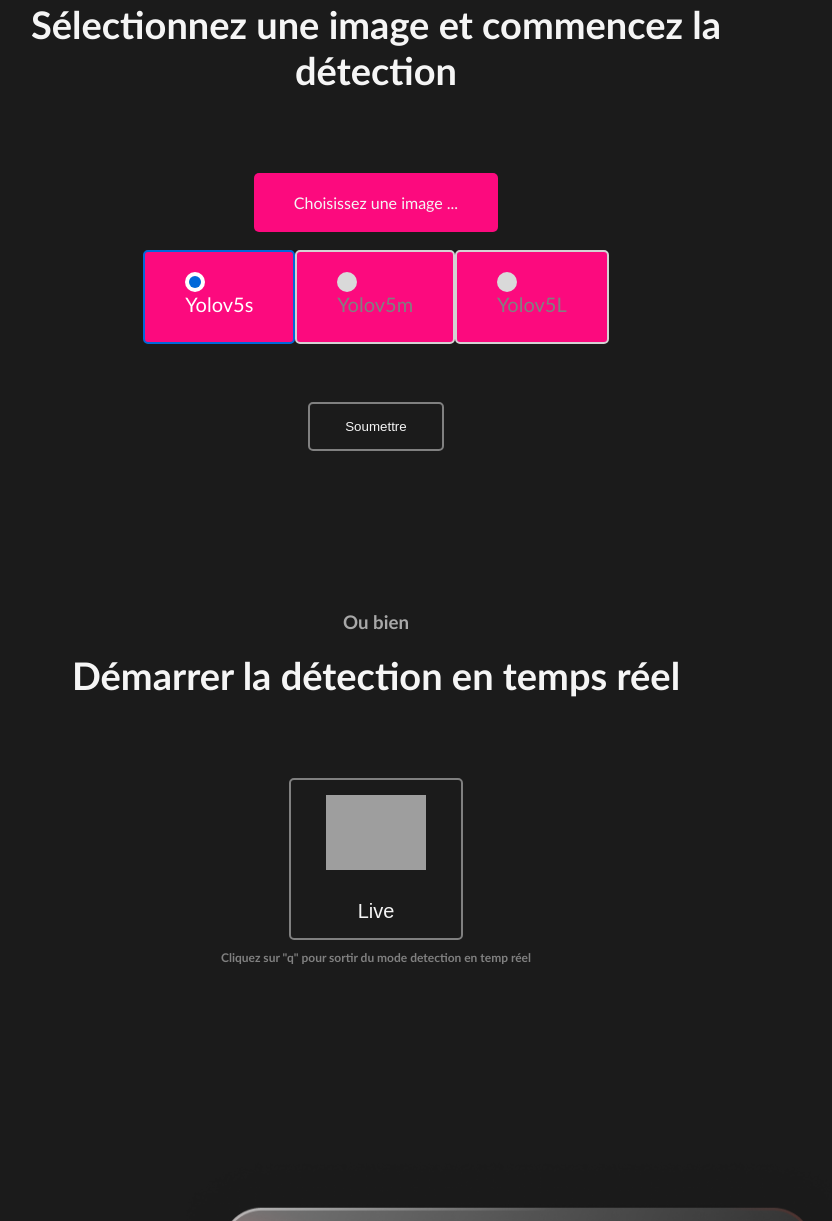
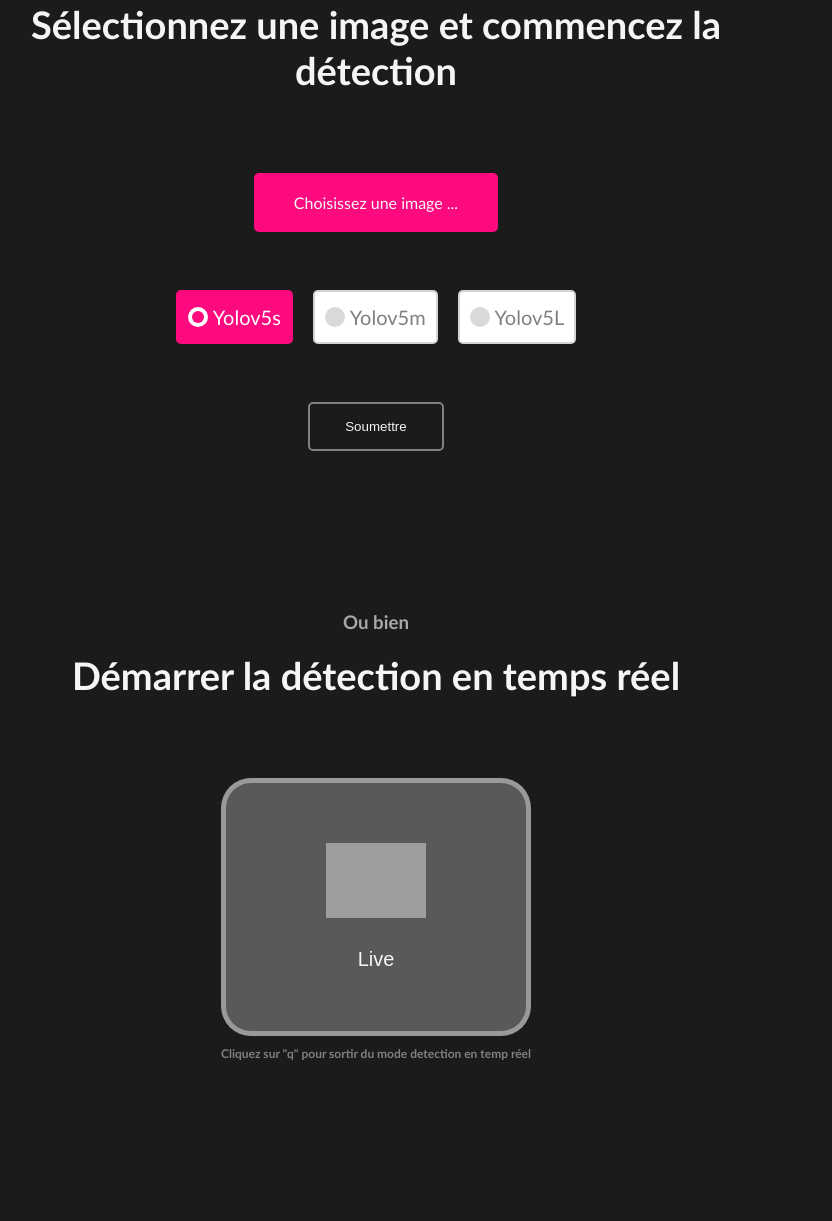
Before and after one commit to tchikyy/YoDe-finalversion-V2, a Flask app: page / in a window 1280 px wide. Shown: the part 938-2159 px from the top of the page, without its empty margins (264-1096 px from the left). Run offline with Flask 2, Linux system fonts and the light colour scheme; some libraries are stand-ins or nearby versions; grey boxes are pictures that could not be loaded.

Commit message:
Update style.css

```diff
--- a/static/style.css
+++ b/static/style.css
@@ -173,7 +173,6 @@
 
 #seconde #wrapper h2 {
     font-size: 38px;
-    /* background-color: blue; */
     margin: 0;
 }
 
@@ -195,7 +194,7 @@
     z-index: -1;
 }
 
-#seconde form #firstDiv label {
+#seconde form #firstDiv #label1 {
     display: block;
     width: fit-content;
     color: whitesmoke;
@@ -207,7 +206,7 @@
     cursor: pointer;
 }
 
-#seconde form #firstDiv label:hover {
+#seconde form #firstDiv #label1:hover {
     color: gray;
     background-color: whitesmoke;
 }
@@ -229,18 +228,20 @@
 }
 
 #seconde #btn-2 {
-  display: block;
-    margin: 5vh auto 0;
+    display: block;
+    margin: 2vh auto 0;
     color: whitesmoke;
-    padding: 15px 35px;
-    background-color: transparent;
-    border: 2px solid gray;
-    border-radius: 5px;
+    padding: 60px 100px;
+
+    border: 5px solid #ffffff62;
+    background-color: #ffffff46;
+
+    border-radius: 30px;
     cursor: pointer;
 }
 
 #seconde #btn-2:hover {
-    border: 2px solid whitesmoke;
+    border: 5px solid #ffffff62;
     box-shadow: 0 0px 8px #ffffffbb;
 }
 
@@ -299,7 +300,7 @@
     left: 4px;
     width: 12px;
     height: 12px;
-    background: #0069d9;
+    background: #fc0a7e;
     border-radius: 50%;
     opacity: 0;
     transform: scale(1.5);
@@ -311,8 +312,8 @@
   #option-1:checked:checked ~ .option-1,
   #option-2:checked:checked ~ .option-2,
   #option-3:checked:checked ~ .option-3{
-    border-color: #0069d9;
-    background: #0069d9;
+    border-color: #fc0a7e;
+    background: #fc0a7e;
   }
   #option-1:checked:checked ~ .option-1 .dot,
   #option-2:checked:checked ~ .option-2 .dot,
@@ -334,6 +335,7 @@
   #option-3:checked:checked ~ .option-3 span{
     color: #fff;
   }
+
 
 /* wrapper css's -- up -- */
 
```
